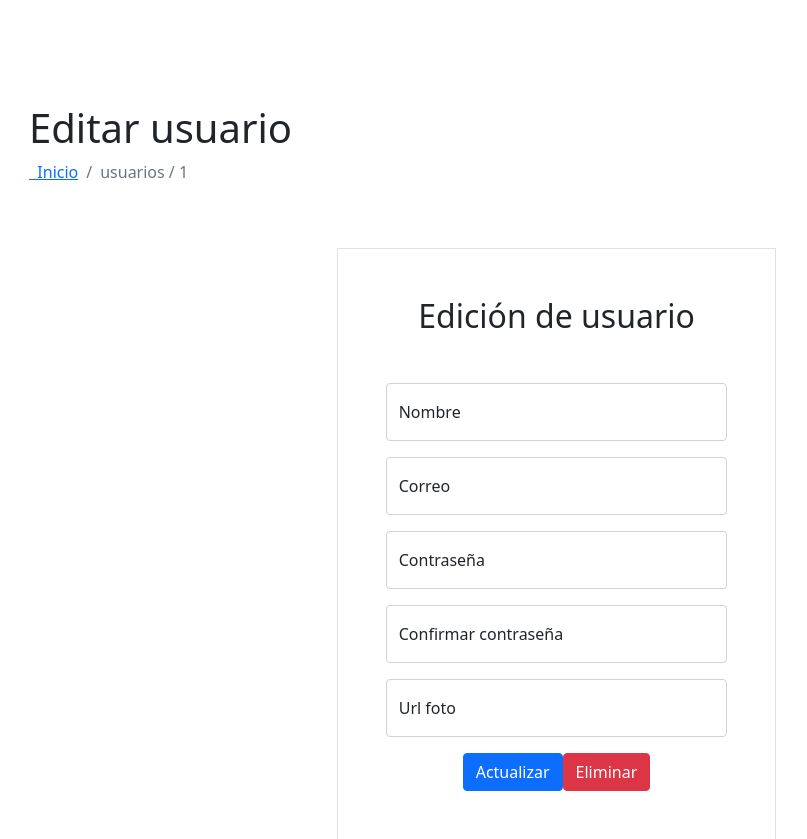
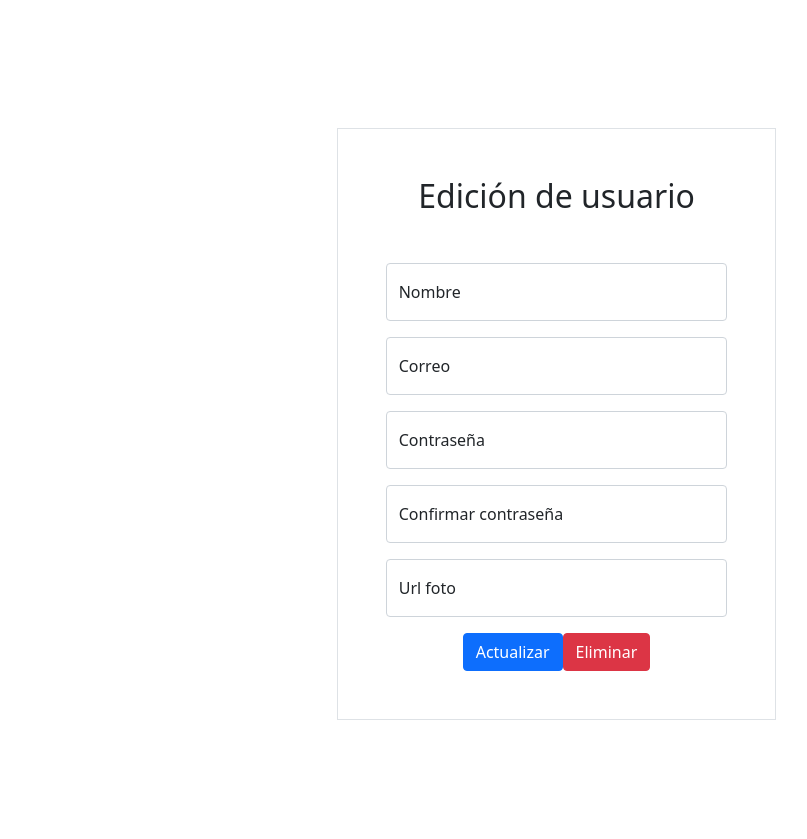
Before and after one commit to RichDany16/praticaweb, a PHP site: page /edituser.php in a window 1280 px wide. Shown: the part 159-998 px from the top of the page, without its empty margins (196-1003 px from the left). After the commit the page ends 879 px from the top, so only its background shows below. Run offline with PHP 8.4, Linux system fonts and the light colour scheme; the visitor is signed in with stand-in values (Sample User, id 1); data comes from the database, SQL or seed files in the repository; data that the repository does not hold is empty; some libraries are stand-ins or nearby versions.

Commit message:
title removed

```diff
--- a/edituser.php
+++ b/edituser.php
@@ -51,12 +51,7 @@
     ?>
 
     <div id="layoutSidenav_content">
-      <h1 class="mt-4">Editar usuario</h1>
-      <ol class="breadcrumb">
-        <li class="breadcrumb-item"><a href="./index.php"> &nbsp; Inicio</a></li>
-        <li class="breadcrumb-item active">usuarios / <?php echo $id; ?></li>
-      </ol>
-      <div class="col-5 border p-5 m-auto my-5">
+        <div class="col-5 border p-5 m-auto my-5">
 
         <h2 class="text-center mb-5">Edición de usuario</h2>
 
```
